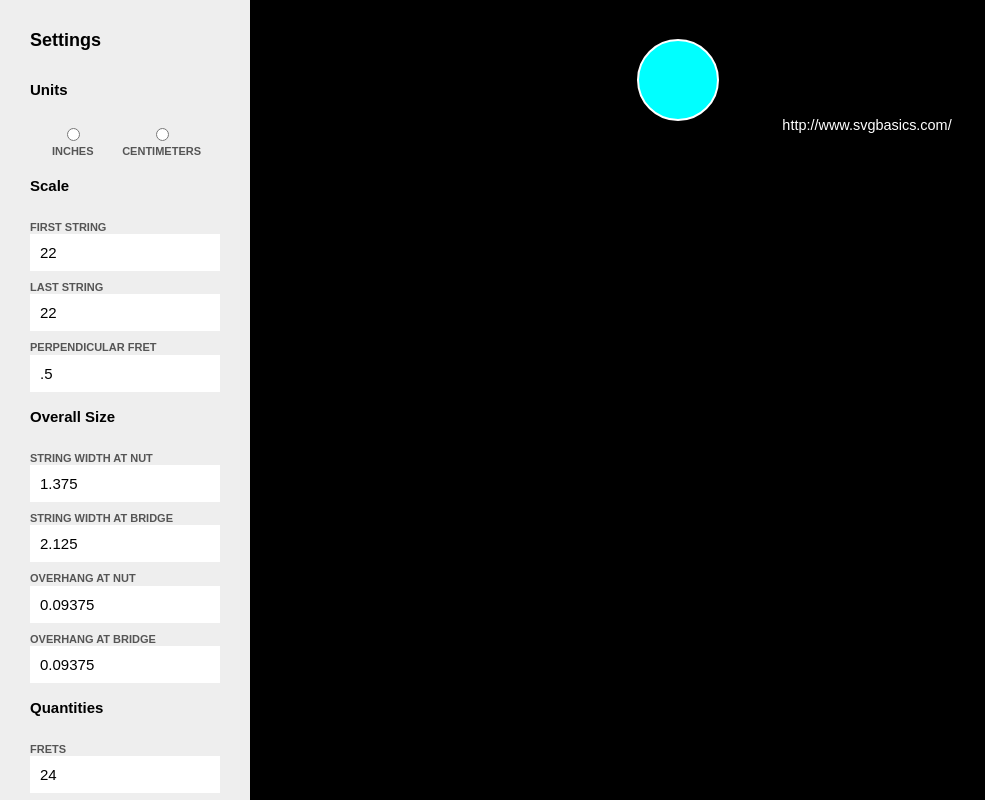
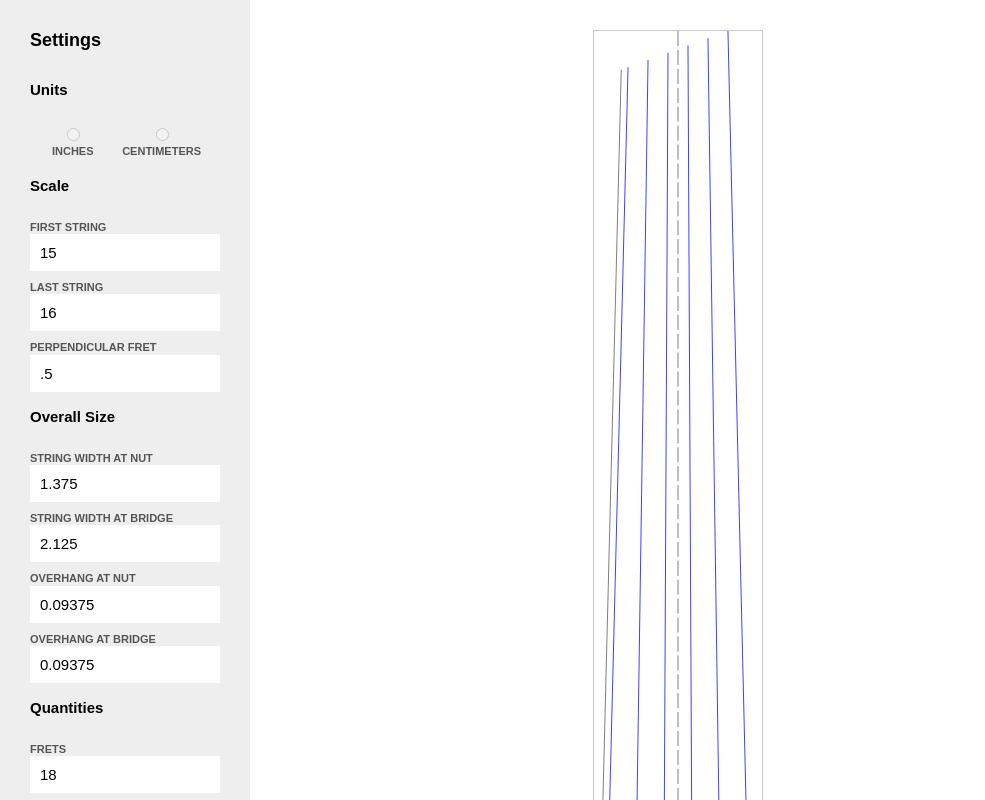
Before and after one commit to kthornbloom/FretGen, a plain HTML site: page index.html in a window 1280 px wide. Shown: the whole page, without its empty margins (0-985 px from the left). Drawn offline with Linux system fonts and the light colour scheme.

Commit message:
strings & left edge

```diff
--- a/css/stylesheet.css
+++ b/css/stylesheet.css
@@ -1,3 +1,4 @@
+/* Page Layout */
 .wrapper {
 	display: flex;
 	height:100vh;
@@ -34,7 +35,7 @@
 	text-align: center;
 	flex-grow:1;
 	background:#fff;
-	-webkit-filter:invert(1);
+	/*-webkit-filter:invert(1);*/
 }
 
 label, input {
@@ -80,11 +81,21 @@ input[type="radio"]:checked + label {
 	background: red!important;
 }
 
-.error {
-	background:#ec5c5c;
-	padding:10px;
+/* Fretboard */
+
+#render {
+	border:1px solid #ccc;
+	max-width: 170px;
 }
 
-#render {
-	box-shadow:0 0 0 1px rgba(0,0,0,1);
+.centerline {
+	stroke:#555;
 }
+
+.string {
+	stroke:blue;
+}
+
+.edge {
+	stroke:#555;
+}
--- a/index.html
+++ b/index.html
@@ -4,7 +4,7 @@
 <head>
 <meta charset="utf-8">
 <meta name="viewport" content="width=device-width, user-scalable=no, initial-scale=1">
-<title>Title</title>
+<title></title>
 <meta name="description" content="Description">
 <link rel="stylesheet" href="css/reset.css">
 <link rel="stylesheet" href="css/stylesheet.css">
@@ -20,22 +20,22 @@
 		<h1>Settings</h1>
 		<h2>Units</h2>
 			<label class="half-width">
-				<input type="radio" name="units" required><br>
+				<input type="radio" name="units" disabled><br>
 				Inches
 			</label>
 			<label class="half-width">
-				<input type="radio" name="units" required><br>
+				<input type="radio" name="units" disabled><br>
 				Centimeters
 			</label>
 		<h2>Scale</h2>
 			<label for="">
 				First String
 			</label>
-			<input type="number" value="22" step="0.5" required id="scale1">
+			<input type="number" value="15" step="0.5" required id="scale1">
 			<label for="">
 				Last String
 			</label>
-			<input type="number" value="22" step="0.5" required id="scale2">
+			<input type="number" value="16" step="0.5" required id="scale2">
 			<label for="">
 				Perpendicular fret
 			</label>
@@ -51,13 +51,13 @@
 			<input type="number" value="0.09375" step="0.001" required id="sob">
 		<h2>Quantities</h2>
 			<label for="">Frets</label>
-			<input type="number" step="1" value="24" required id="fretcount">
+			<input type="number" step="1" value="18" required id="fretcount">
 			<label for="">Strings</label>
 			<input type="number" step="1" value="6" required id="stringcount">
 	</div>
 	<div class="result">
-		<svg xmlns:svg="http://www.w3.org/2000/svg" xmlns="http://www.w3.org/2000/svg" viewBox="0 0 200 100" width="200px" height="100px">
- </svg>
+		<svg xmlns:svg="http://www.w3.org/2000/svg" xmlns="http://www.w3.org/2000/svg" viewBox="0 0 200 100"  id="render">
+		</svg>
  http://www.svgbasics.com/
 	</div>
 </div>
--- a/js/fretgen.js
+++ b/js/fretgen.js
@@ -1,4 +1,124 @@
 $(document).ready(function(){
-  $("svg").append('<circle cx="100" cy="50" r="40" stroke="black" stroke-width="2" fill="red"/>');
-   $(".result").html($(".result").html());
- });
+
+	/* RUN THE FUNCTION
+	==============================================================*/
+	drawFrets();
+	$(".settings input").change(function () {
+		drawFrets();
+	});
+
+	function drawFrets(){
+		$('#render').empty();
+		//amt to enlarge 1px
+		var ratio = 96,
+			// string width nut
+			swn = $('#swn').val() * ratio,
+			// string width bridge
+			swb = $('#swb').val() * ratio,
+			maxStringwidth = Math.max(swn, swb),
+			// offset at nut
+			offsetN = $('#son').val() * ratio,
+			// offset at bridge
+			offsetB = $('#sob').val() * ratio,
+			maxOffset = Math.max(offsetN, offsetB),
+			// scale length 1
+			scale1 = $('#scale1').val() * ratio,
+			// scale length 2
+			scale2 = $('#scale2').val() * ratio,
+			// overall height
+			height = Math.max(scale1, scale2),
+			// overall width
+			width = maxStringwidth + (maxOffset * 2),
+			// half width
+			center = parseInt(width / 2),
+			// perpendicular fret
+			perpFret = $('#perp').val(),
+			// number of strings
+			stringCount = $('#stringcount').val(),
+			// number of frets
+			fretCount = $('#fretcount').val(),
+			stringSpacenut = swn / (stringCount - 1),
+			stringSpacebridge = swb / (stringCount - 1);
+
+		$('#render').attr('viewBox','0, 0, '+width+', '+height+'');
+
+		/* CENTER LINE
+		==============================================================*/
+		$('#render').append('<line class="centerline" x1 = "'+center+'" y1 = "0" x2 = "'+center+'" y2 = "'+height+'" stroke = "black" stroke-dasharray="20, 5"  stroke-width = "1"/>');
+
+		/* STRINGS
+		==============================================================*/
+		for(var i = 0; i < stringCount; i++) {
+
+			var step = Math.abs(scale1 - scale2) / (stringCount - 1);
+			if (scale1 <= scale2){
+				var stringLength = (step * i) + Math.min(scale1, scale2);
+			} else {
+				var stringLength = Math.max(scale1, scale2) - (step * i);
+			}
+			var stringY1 = (height - stringLength) * perpFret,
+				 stringY2 = stringY1 + stringLength,
+				 stringX1 = (i * stringSpacenut) + (center - (swn / 2)),
+				 stringX2 = (i * stringSpacebridge) + (center - (swb / 2));
+
+			$('#render').append('<line class="string" x1 = "'+stringX1+'" y1 = "'+stringY1+'" x2 = "'+stringX2+'" y2 = "'+stringY2+'" stroke = "black" stroke-width = "1"/>');
+		}
+
+		/* FRETBOARD EDGES
+		==============================================================*/
+		var firststringX1 = parseInt($('.string:first').attr('x1')),
+			firststringY1 = parseInt($('.string:first').attr('y1')),
+			firststringX2 = parseInt($('.string:first').attr('x2')),
+			firststringY2 = parseInt($('.string:first').attr('y2')),
+			laststringX1 = parseInt($('.string:last').attr('x1')),
+			laststringY1 = parseInt($('.string:last').attr('y1')),
+			laststringX2 = parseInt($('.string:last').attr('x2')),
+			laststringY2 = parseInt($('.string:last').attr('y2')),
+
+			a = Math.abs(firststringX1 - laststringX1),
+			b = Math.abs(firststringY1 - laststringY1),
+			c = offsetN,
+			d = parseInt((c*b)/a);
+
+			e = Math.abs(firststringX2 - laststringX2),
+			f = Math.abs(firststringY2 - laststringY2),
+			g = offsetB,
+			h = parseInt((g*f)/e);
+
+			/* Top L Form is (st1x - st2x)    (st1Y) - (st2Y)
+							-------------- = ---------------
+						     overhang           ??  -> add to st1Y
+			*/
+		var	leftedgeX1 = (width / 2) - (swn/2 + offsetN),
+			leftedgeX2 = (width / 2) - (swb/2 + offsetB);
+		if (firststringY1 >= laststringY1){
+			var leftedgeY1 = (firststringY1 + d),
+			leftedgeY2 = (firststringY2 - h);
+		} else {
+			var leftedgeY1 = (firststringY1 - d),
+			leftedgeY2 = (firststringY2 + h);
+		}
+
+		console.log('D:'+d+', firststringY1:'+firststringY1+', leftedgeY1:'+leftedgeY1+'');
+
+		$('#render').append('<path class="edge" d="M '+leftedgeX1+' '+leftedgeY1+' L '+leftedgeX2+' '+leftedgeY2+'" stroke="blue" stroke-width = "1"/>');
+
+
+		/*
+
+		var previousFret = (scale1 * .943878);
+
+		for(var i = 0; i < fretCount; i++) {
+			var fretX1 = ,
+				 fretY1 = ,
+				 fretX2 = ,
+				 fretY2 = ;
+			$('#render').append('<line class="fret" x1 = "'+fretX1+'" y1 = "'+fretY1+'" x2 = "'+fretX2+'" y2 = "'+fretY2+'" stroke = "black" stroke-width = "1"/>');
+		}
+		*/
+
+		// Refresh dat page to update SVG
+		$('.result').html($('.result').html());
+	}
+
+});
```
